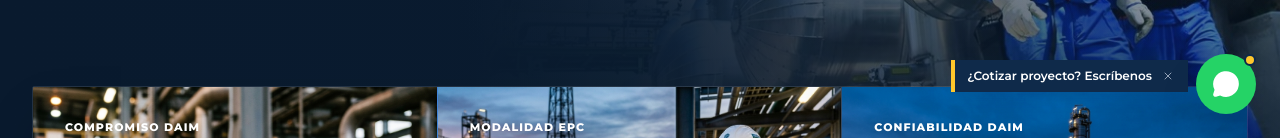
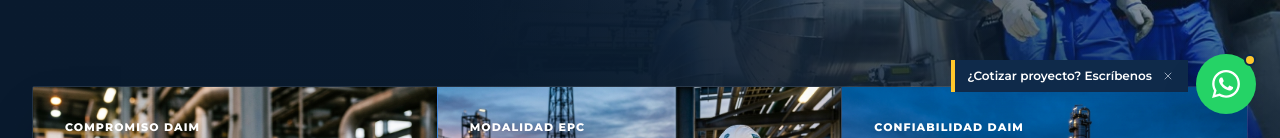
Before and after one commit to TeTcito/DAIMSAS, a React (Vite) app: page / in a window 1280 px wide. Shown: the part 662-800 px from the top of the page. Built offline with nearby package versions, Linux system fonts and the light colour scheme.

Commit message:
cambios 3

```diff
--- a/src/components/WhatsAppButton.jsx
+++ b/src/components/WhatsAppButton.jsx
@@ -1,5 +1,6 @@
 import React, { useState } from 'react';
-import { MessageCircle, X } from 'lucide-react';
+import { X } from 'lucide-react';
+import { WhatsAppIcon } from './SocialIcons';
 
 export default function WhatsAppButton() {
   const [showTooltip, setShowTooltip] = useState(true);
@@ -35,7 +36,7 @@ export default function WhatsAppButton() {
         {/* Available indicator dot */}
         <span className="absolute top-0 right-0 w-3 h-3 bg-amarillo-seguridad border-2 border-azul-marino rounded-full" />
 
-        <MessageCircle className="w-7 h-7 fill-current relative z-10" />
+        <WhatsAppIcon className="w-7 h-7 fill-current relative z-10" />
       </a>
     </div>
   );
```
